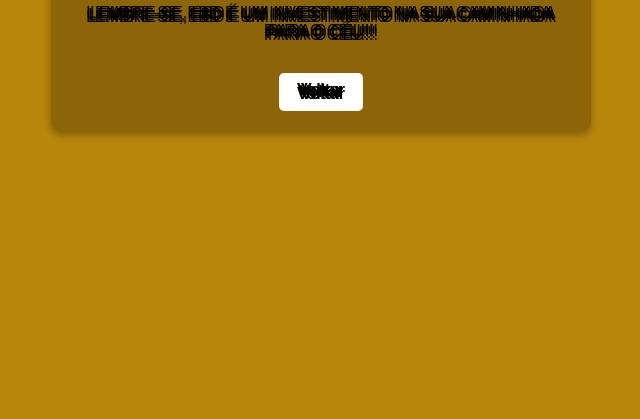
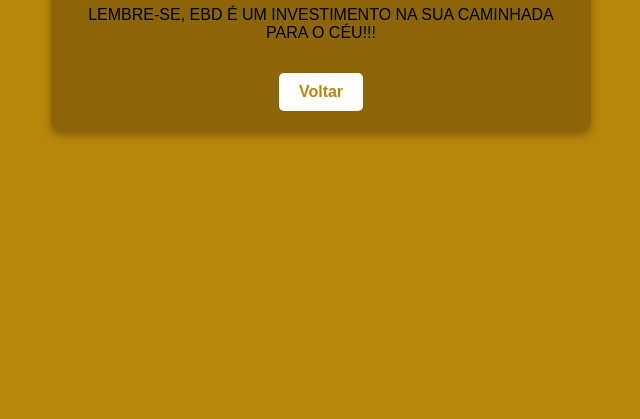
Before and after one commit to Joabe-Martins/Formulario-EBD, a plain HTML site: page thankyou.html in a window 1280 px wide. Shown: the part 381-800 px from the top of the page, without its empty margins (319-959 px from the left). Drawn offline with Linux system fonts and the light colour scheme.

Commit message:
Update stylethankyou.css

```diff
--- a/stylethankyou.css
+++ b/stylethankyou.css
@@ -37,13 +37,4 @@ body {
     background-color: #f0e68c; /* Dourado mais claro */
     color: #000;
 }
-
-/* Adiciona uma borda preta ao redor das letras */
-.text-outline {
-    text-shadow:
-        -2px -2px 0 #000,
-         2px -2px 0 #000,
-        -2px  2px 0 #000,
-         2px  2px 0 #000;
-    color: black; /* Alterado para preto */
 }
```
